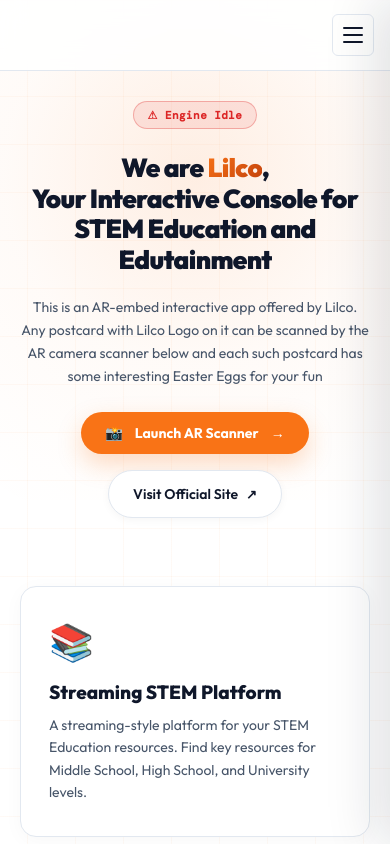
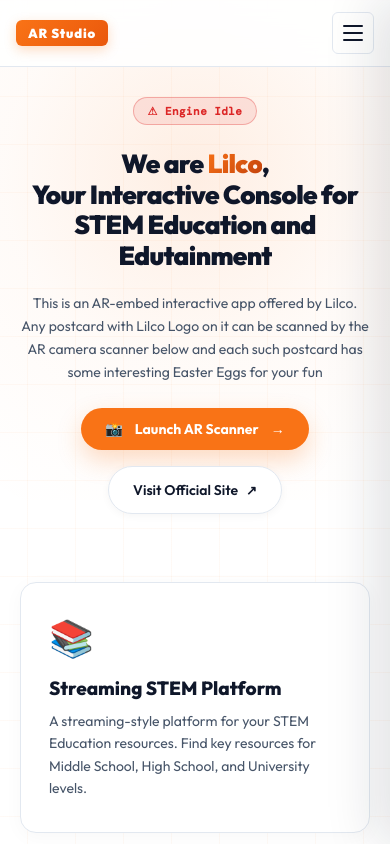
Before and after one commit to SpyBeast07/lilco-ar, a React (Vite) app: page / in a window 390 px wide. Shown: the top 844 px of the page. Built offline with nearby package versions, Linux system fonts and the light colour scheme; a web font is replaced by a local one.

Commit message:
feat: add nav logo and gallery description to Home page UI

```diff
--- a/src/pages/Home.jsx
+++ b/src/pages/Home.jsx
@@ -83,6 +83,8 @@
 
       {/* Header / Navbar */}
       <header className={styles.header}>
+        <a href="/" className={styles.navLogo} aria-label="AR Studio — Home">AR Studio</a>
+
         <nav className={styles.navLinks}>
           <a href="#about" className={styles.navLink}>About the Product</a>
           <a href="#contact" className={styles.navLink}>Contact Us</a>
@@ -236,7 +238,10 @@
         {/* AR Gallery Section */}
         <section id="ar-gallery" className={styles.gallerySection}>
           <div className={styles.sectionHeader}>
-            <h2 className={styles.galleryTitle}>Trackable STEM Targets</h2>
+            <div>
+              <h2 className={styles.galleryTitle}>Trackable STEM Targets</h2>
+              <p className={styles.gallerySubtitle}>Scan these physical STEM diagram cards to trigger interactive video and 3D visualization overlays</p>
+            </div>
             <div className={styles.targetCount}>{demoExperiences.length} Active Modules</div>
           </div>
 
--- a/src/pages/Home.module.css
+++ b/src/pages/Home.module.css
@@ -39,7 +39,7 @@
   z-index: 10;
   display: flex;
   align-items: center;
-  justify-content: center;
+  justify-content: space-between;
   padding: 24px 40px;
   padding-top: max(24px, env(safe-area-inset-top));
   padding-left: max(40px, env(safe-area-inset-left));
@@ -87,6 +87,26 @@
 
 .navLink:hover::after {
   transform: scaleX(1);
+}
+
+/* Logo — pinned to the left corner */
+.navLogo {
+  font-family: var(--font-display);
+  font-size: 14px;
+  font-weight: 900;
+  letter-spacing: 0.06em;
+  color: #ffffff;
+  background: linear-gradient(135deg, var(--accent) 0%, var(--accent-light) 100%);
+  padding: 6px 14px;
+  border-radius: var(--radius-xs);
+  box-shadow: 0 4px 12px var(--accent-glow);
+  white-space: nowrap;
+  transition: transform 0.2s ease, box-shadow 0.2s ease;
+}
+
+.navLogo:hover {
+  transform: translateY(-1px);
+  box-shadow: 0 8px 20px rgba(249, 115, 22, 0.35);
 }
 
 /* Hamburger — hidden on desktop */
@@ -591,6 +611,12 @@
   color: var(--text);
 }
 
+.gallerySubtitle {
+  font-size: 14px;
+  color: var(--text-2);
+  margin-top: 6px;
+}
+
 .sectionHeader {
   display: flex;
   align-items: flex-end;
@@ -839,7 +865,7 @@
 /* Media Queries for full Responsiveness */
 @media (max-width: 900px) {
   .header {
-    justify-content: flex-end;
+    gap: 16px;
   }
   .navLinks {
     display: none;
@@ -867,8 +893,13 @@
 
 @media (max-width: 600px) {
   .header {
-    padding: 14px 16px;
-    padding-top: max(14px, env(safe-area-inset-top));
+    gap: 12px;
+    padding: 12px 16px;
+    padding-top: max(12px, env(safe-area-inset-top));
+  }
+  .navLogo {
+    font-size: 13px;
+    padding: 5px 12px;
   }
   .container {
     padding: 0 20px 40px;
```
